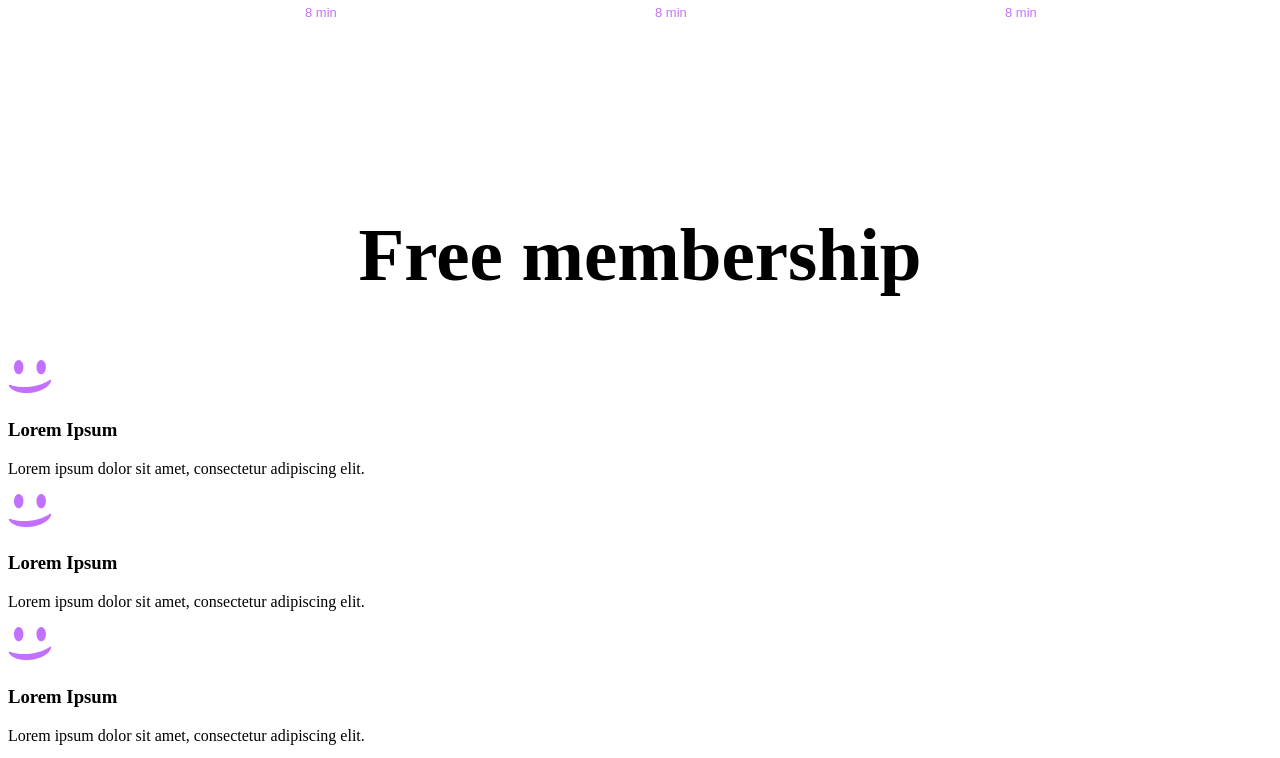
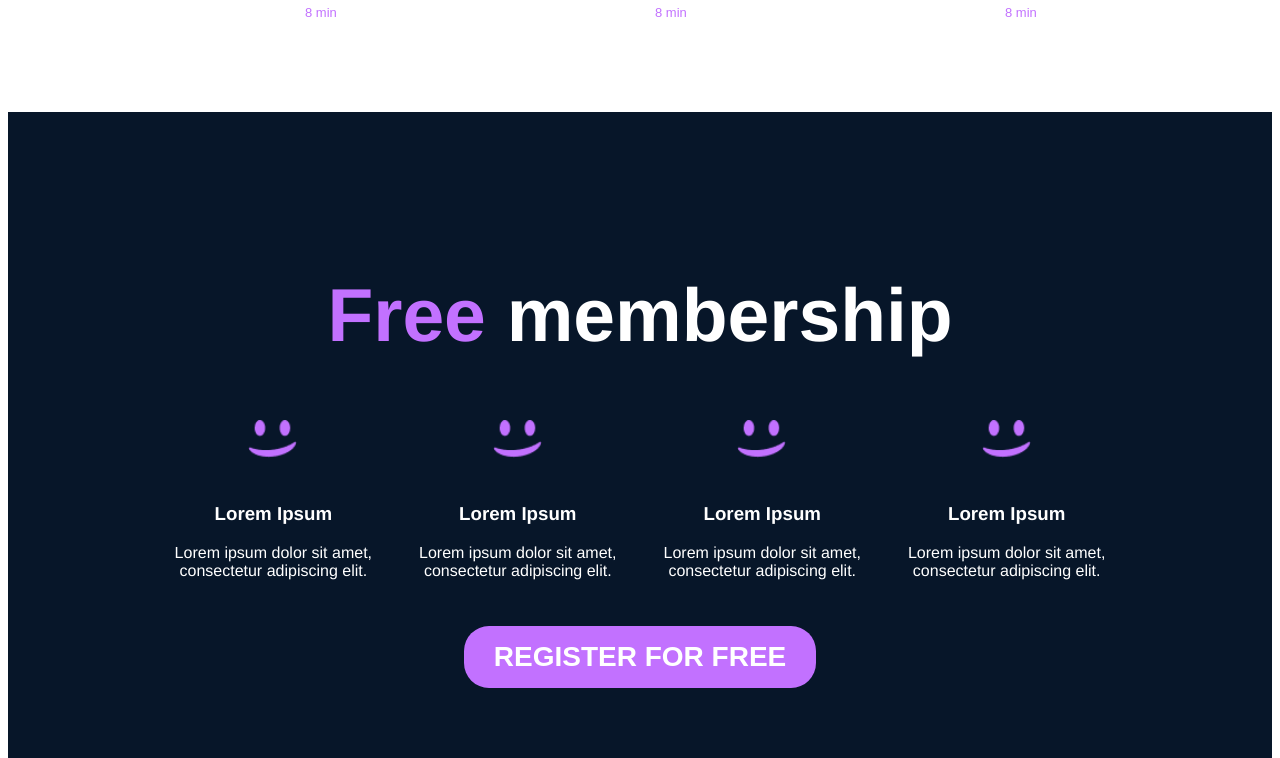
Before and after one commit to etoye28/alx_html_css, a plain HTML site: page css_advanced/index.html in a window 1280 px wide. Shown: the part 3679-4437 px from the top of the page. Drawn offline with Linux system fonts and the light colour scheme.

Commit message:
i hate it so much

```diff
--- a/css_advanced/index.html
+++ b/css_advanced/index.html
@@ -122,8 +122,8 @@
             </div>
             </div>
         </section>
-        <section>
-            <h2>Free membership</h2>
+        <section class="easy">
+            <h2> <span>Free</span> membership</h2>
             <div>
                 <img src="images/smile.png" alt="">
                 <h3>Lorem Ipsum</h3>
--- a/css_advanced/styles.css
+++ b/css_advanced/styles.css
@@ -259,3 +259,23 @@ section > div:nth-child(2) > div > div p {
   font-weight: 500;
   margin-top: 6px;
 }
+.easy {
+  background-color: #071629;
+  color: white;
+  text-align: center;
+  padding: 60px 20px;
+  font-family: 'Helvetica Neue', Helvetica, Arial, sans-serif;
+}
+.easy h2 span{
+     color: #C271FF;
+}
+.easy > div {
+  display: inline-block;
+  width: 200px;
+  margin: 0 20px;
+  vertical-align: top;
+}
+.easy img {
+  height: 40px;
+  margin-bottom: 20px;
+}
```
